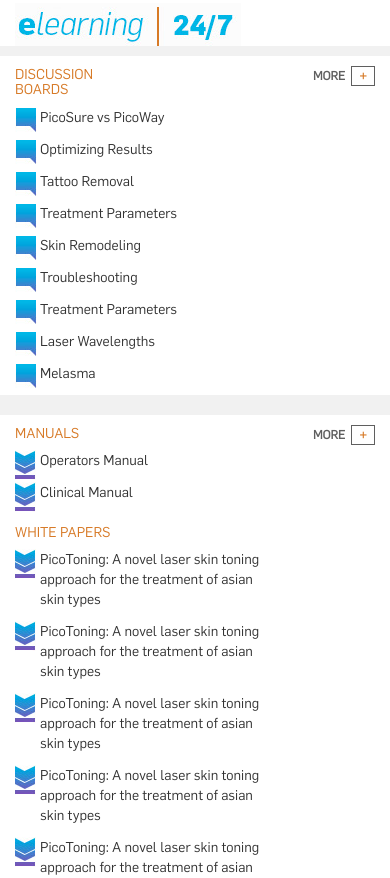
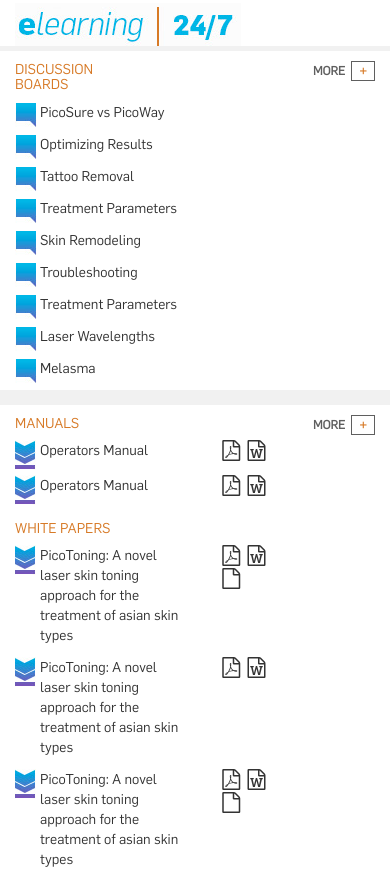
Before and after one commit to cynosureus/elearning-mockup, a plain HTML site: page index.html in a window 390 px wide. Shown: the part 206-1084 px from the top of the page. Drawn offline with nearby package versions, Linux system fonts and the light colour scheme.

Commit message:
more styling, mobile is up

```diff
--- a/index.html
+++ b/index.html
@@ -6,7 +6,7 @@
     <meta name="viewport" content="width=device-width, initial-scale=1">
     <!-- The above 3 meta tags *must* come first in the head; any other head content must come *after* these tags -->
     <title>Cynosure Elearning</title>
-
+    <link rel="stylesheet" href="https://maxcdn.bootstrapcdn.com/font-awesome/4.4.0/css/font-awesome.min.css">
     <!-- Bootstrap -->
     <link href="css/styles.css" rel="stylesheet">
 
@@ -29,11 +29,11 @@
       <div class ="row">
 
 
-        <section class="col-lg-9 col-md-12 pull-right">
+        <section class="col-lg-9 col-md-12 pull-right" id="elearning-body">
           <header class = "elearning-charcoal elearning-mobile-header row">
 
              <div class = "col-xs-4 text-left">
-              <span class="glyphicon glyphicon-menu-hamburger toggle-panel" aria-hidden="true" style="font-size: 20px;"></span>
+              <span class="glyphicon glyphicon-menu-hamburger menu-toggle-panel" aria-hidden="true" style="font-size: 20px;"></span>
             </div>
 
             <div class = "col-xs-4 text-center">
@@ -43,7 +43,7 @@
 
             </div>
 
-            <div class = "col-xs-4 text-right">
+            <div class = "col-xs-4 text-right login-toggle-panel">
 
               Login
 
@@ -51,7 +51,7 @@
 
           </header>
 
-          <header class="elearning-login elearning-charcoal row">
+          <header class="elearning-login elearning-charcoal row" id="login-panel">
 
                 <form class="form-inline">
                   <div class="form-group col-lg-5">
@@ -169,18 +169,87 @@
                     <div class="col-lg-6">
                       <h4 class="text-uppercase">Manuals</h4>
                       <ul>
-                        <li>Operators Manual</li>
-                        <li>Clinical Manual</li>
+                        <li>
+                          <div class="row">
+                            <div class="col-xs-8 lit-title">
+                              Operators Manual
+                            </div>
+                            <div class="col-xs-4 lit-file-formats">
+                              <i class="fa fa-file-pdf-o fa-elearning"></i> <i class="fa fa-file-word-o fa-elearning"></i>
+                            </div>
+                          </div>
+                        </li>
+                        <li>
+                          <div class="row">
+                            <div class="col-xs-8 lit-title">
+                              Operators Manual
+                            </div>
+                            <div class="col-xs-4 lit-file-formats">
+                              <i class="fa fa-file-pdf-o fa-elearning"></i> <i class="fa fa-file-word-o fa-elearning"></i>
+                            </div>
+                          </div>
+                        </li>
                       </ul>
                     </div>
                     <div class="col-lg-6">
                       <h4 class="text-uppercase">White Papers</h4>
                       <ul>
-                        <li>PicoToning: A novel laser skin toning approach for the treatment of asian skin types</li>
-                        <li>PicoToning: A novel laser skin toning approach for the treatment of asian skin types</li>
-                        <li>PicoToning: A novel laser skin toning approach for the treatment of asian skin types</li>
-                        <li>PicoToning: A novel laser skin toning approach for the treatment of asian skin types</li>
-                        <li>PicoToning: A novel laser skin toning approach for the treatment of asian skin types</li>
+                        <li>
+                          <div class="row">
+
+                            <div class="col-xs-8 lit-title">
+                              PicoToning: A novel laser skin toning approach for the treatment of asian skin types
+                            </div>
+                            <div class="col-xs-4 lit-file-formats">
+                              <i class="fa fa-file-pdf-o fa-elearning"></i> <i class="fa fa-file-word-o fa-elearning"></i><i class="fa fa-file-o fa-elearning"></i>
+                            </div>
+                          </div>
+                        </li>
+                        <li>
+                           <div class="row">
+
+                            <div class="col-xs-8 lit-title">
+                              PicoToning: A novel laser skin toning approach for the treatment of asian skin types
+                            </div>
+                            <div class="col-xs-4 lit-file-formats">
+                              <i class="fa fa-file-pdf-o fa-elearning"></i> <i class="fa fa-file-word-o fa-elearning"></i>
+                            </div>
+                          </div>
+                        </li>
+                        <li>
+                           <div class="row">
+
+                            <div class="col-xs-8 lit-title">
+                              PicoToning: A novel laser skin toning approach for the treatment of asian skin types
+                            </div>
+                            <div class="col-xs-4 lit-file-formats">
+                              <i class="fa fa-file-pdf-o fa-elearning"></i> <i class="fa fa-file-word-o fa-elearning"></i><i class="fa fa-file-o fa-elearning"></i>
+                            </div>
+                          </div>
+                        </li>
+                        <li>
+                           <div class="row">
+
+                            <div class="col-xs-8 lit-title">
+                              PicoToning: A novel laser skin toning approach for the treatment of asian skin types
+                            </div>
+                            <div class="col-xs-4 lit-file-formats">
+                              <i class="fa fa-file-pdf-o fa-elearning"></i> <i class="fa fa-file-word-o fa-elearning"></i>
+                            </div>
+                          </div>
+                        </li>
+                        <li>
+                           <div class="row">
+
+                            <div class="col-xs-8 lit-title">
+                              PicoToning: A novel laser skin toning approach for the treatment of asian skin types
+                            </div>
+                            <div class="col-xs-4 lit-file-formats">
+                              <i class="fa fa-file-pdf-o fa-elearning"></i> <i class="fa fa-file-word-o fa-elearning"></i><i class="fa fa-file-o fa-elearning"></i>
+                            </div>
+                          </div>
+
+                        </li>
                       </ul>
                     </div>
                   </div>
--- a/javascripts/elearningpanel.js
+++ b/javascripts/elearningpanel.js
@@ -1,24 +1,42 @@
 jQuery(document).ready(function(){
 
-    var elearningPanel = jQuery('#elearning-panel').scotchPanel({
-        containerSelector: 'body', // As a jQuery Selector
-        direction: 'left', // Make it toggle in from the left
-        duration: 300, // Speed in ms how fast you want it to be
-        transition: 'ease', // CSS3 transition type: linear, ease, ease-in, ease-out, ease-in-out, cubic-bezier(P1x,P1y,P2x,P2y)
-        clickSelector: '.toggle-panel', // Enables toggling when clicking elements of this class
-        distanceX: '70%', // Size fo the toggle
-        enableEscapeKey: true // Clicking Esc will close the panel
-    });
 
-    jQuery('.toggle-panel').click(function() {
+    if (jQuery(window).width() >= 1200 ) {
 
-        jQuery("#elearning-panel").show();
+        jQuery("#elearning-panel").removeAttr('style');
 
-    });
+    } else {
 
-    // if (jQuery(window).width() >= 769 ) {
+        var elearningPanel = jQuery('#elearning-panel').scotchPanel({
+            containerSelector: 'body',
+            direction: 'left',
+            duration: 300,
+            transition: 'ease',
+            clickSelector: '.menu-toggle-panel',
+            distanceX: '70%',
+            enableEscapeKey: true
+        });
 
-    //     jQuery("#elearning-panel").removeAttr('style');
-    // }
+        var loginPanel = jQuery('#login-panel').scotchPanel({
+            containerSelector: 'body',
+            direction: 'right',
+            duration: 300,
+            transition: 'ease',
+            clickSelector: '.login-toggle-panel',
+            distanceX: '70%',
+            enableEscapeKey: true,
+
+        });
+
+
+
+        jQuery("#elearning-body").click(function(){
+
+            elearningPanel.close();
+            loginPanel.close();
+            console.log('hi');
+        });
+
+    }
 
 });
--- a/sass/_custom.scss
+++ b/sass/_custom.scss
@@ -75,6 +75,13 @@
 		text-decoration: none;
 		font-size: 18px;
 	}
+
+}
+
+.fa-elearning {
+
+    font-size: 1.5em;
+    padding-left: 4px;
 
 }
 
@@ -190,14 +197,30 @@
 
 .elearning-section {
 
-	margin-bottom: 10px;
+	margin-bottom: 5px;
+
+
+     border-width: 5px 0 0 0;
+    -moz-border-image: -moz-linear-gradient(left, #00b5e5 0%, #874cb0 100%);
+    -webkit-border-image: -webkit-linear-gradient(left, #00b5e5 0%, #874cb0 100%);
+    border-image: linear-gradient(left, #00b5e5 0%, #874cb0 100%);
+    border-image-slice: 1;
+
+}
+
+.elearning-section.masthead {
+
+    border-top-width: 0;
+
 }
 
 .elearning-login {
 
-	display: none;
+    .form-control {
+
+        width: 90%;
+    }
 }
-
 
 .elearning-doc-image {
 
@@ -215,6 +238,11 @@
     border-right: 10px solid $brand-elearning-silver;
     display: block;
 
+    img {
+
+        display:none;
+    }
+
     ul {
 
         list-style-type: none;
@@ -224,7 +252,7 @@
 
     ul.member-actions-menu {
 
-        padding-top: 76px;
+        padding-top: 20px;
         padding-bottom: 40px;
 
         li {
@@ -256,6 +284,16 @@
     .elearning-aside {
 
         display: block;
+
+        img {
+
+            display: block;
+        }
+
+        .ul-member-actions-menu {
+
+            padding-top: 76px;
+        }
     }
 
     .elearning-login  {
```
Also changed, not shown: css/styles.css.
